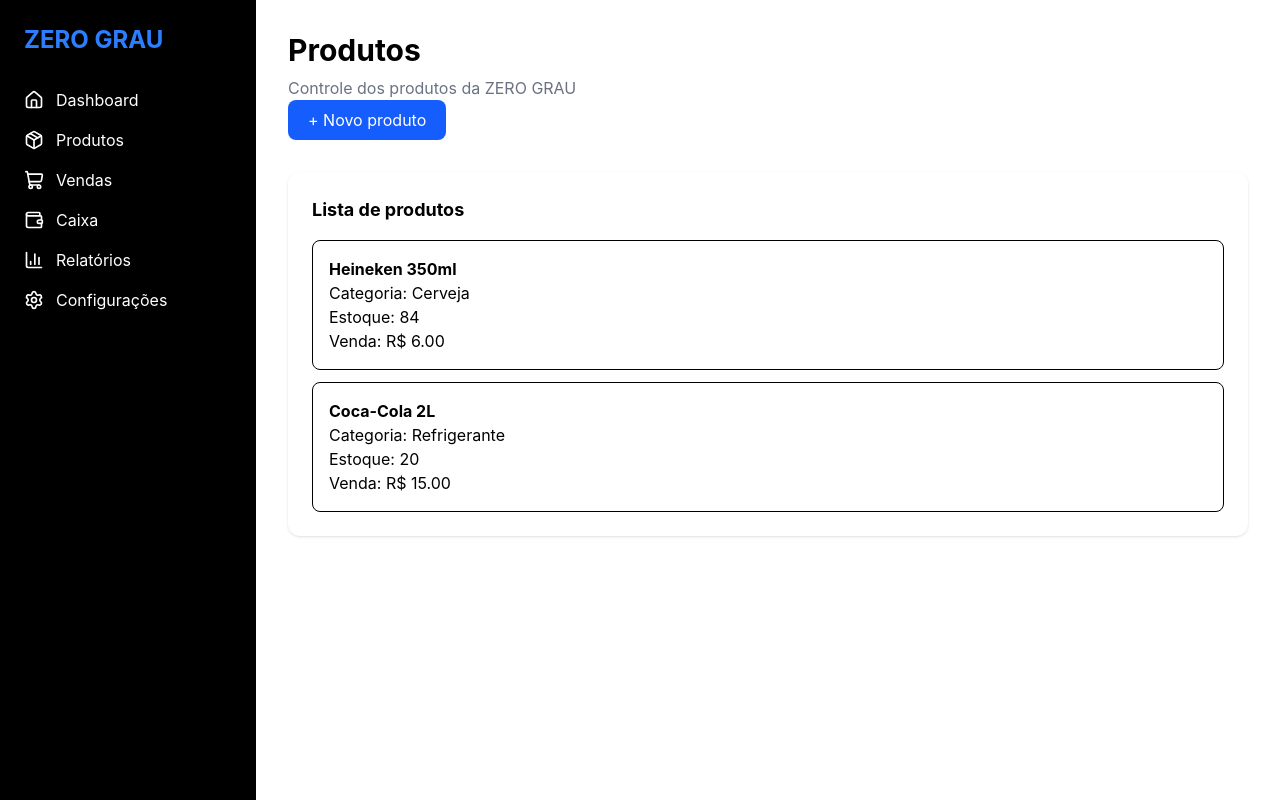
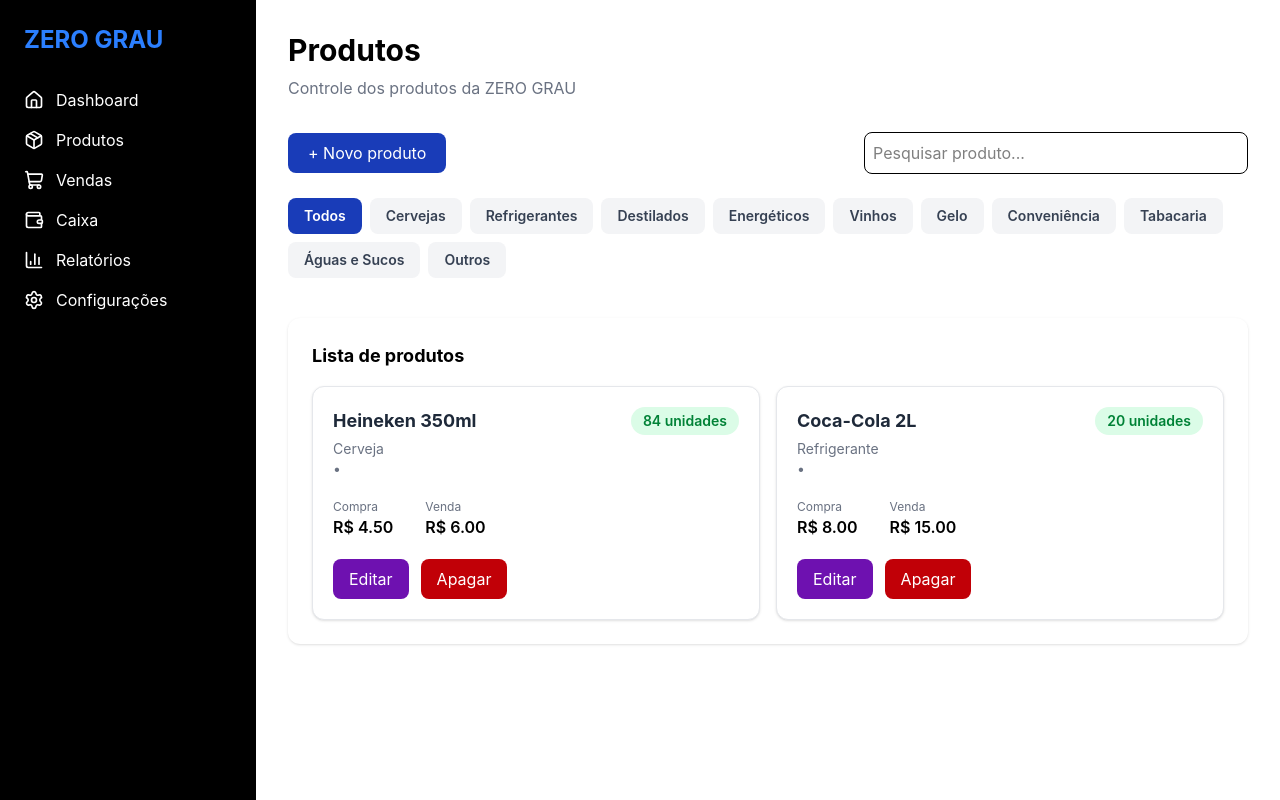
Before and after one commit to MyrellaS2/zero-grau-erp, a React (Vite) app: page /produtos in a window 1280 px wide. Built offline with nearby package versions, Linux system fonts and the light colour scheme.

Commit message:
Sistema de produtos com categorias marcas e filtros

```diff
--- /dev/null
+++ b/src/data/brands.ts
@@ -0,0 +1,13 @@
+export const brands = {
+  Cervejas: [
+    "Heineken",
+    "Brahma",
+    "Skol"
+  ],
+
+  Destilados: [
+    "Passport",
+    "Red Label",
+    "Smirnoff"
+  ]
+}
--- /dev/null
+++ b/src/data/categories.ts
@@ -0,0 +1,12 @@
+export const categories = [
+  "Cervejas",
+  "Refrigerantes",
+  "Destilados",
+  "Energéticos",
+  "Vinhos",
+  "Gelo",
+  "Conveniência",
+  "Tabacaria",
+  "Águas e Sucos",
+  "Outros"
+]
--- /dev/null
+++ b/src/data/volumes.ts
@@ -0,0 +1,66 @@
+export const volumes = {
+  Cervejas: [
+    "269 ml",
+    "300 ml",
+    "330 ml",
+    "350 ml",
+    "473 ml",
+    "600 ml",
+    "1 L"
+  ],
+
+  Refrigerantes: [
+    "200 ml",
+    "350 ml",
+    "600 ml",
+    "1 L",
+    "1,5 L",
+    "2 L",
+    "2,5 L",
+    "3 L"
+  ],
+
+  Destilados: [
+    "500 ml",
+    "600 ml",
+    "750 ml",
+    "900 ml",
+    "1 L"
+  ],
+
+  Energéticos: [
+    "250 ml",
+    "269 ml",
+    "473 ml",
+    "500 ml"
+  ],
+
+  Vinhos: [
+    "750 ml",
+    "1 L"
+  ],
+
+  Gelo: [
+    "5 kg",
+    "10 kg"
+  ],
+
+  Conveniência: [
+    "Unidade"
+  ],
+
+  Tabacaria: [
+    "Unidade"
+  ],
+
+  "Águas e Sucos": [
+    "300 ml",
+    "500 ml",
+    "1 L",
+    "2 L"
+  ],
+
+  Outros: [
+    "Unidade"
+  ]
+}
--- a/src/pages/Produtos.tsx
+++ b/src/pages/Produtos.tsx
@@ -1,21 +1,77 @@
-import { useState } from "react"
+import { useState, useEffect } from "react"
 import { products } from "../data/products"
+import { categories } from "../data/categories"
+import { brands } from "../data/brands"
+import { volumes } from "../data/volumes"
 
 function Produtos() {
   const [showForm, setShowForm] = useState(false)
-  const [productList, setProductList] = useState(products)
+  const [productList, setProductList] = useState(() => {
+  const saved = localStorage.getItem("products")
+
+  return saved ? JSON.parse(saved) : products
+})
   const [name, setName] = useState("")
 const [category, setCategory] = useState("")
+const [brand, setBrand] = useState("")
+const [volume, setVolume] = useState("")
+const [entryType, setEntryType] = useState("Unidade")
+const [quantity, setQuantity] = useState("")
+const [itemsPerPackage, setItemsPerPackage] = useState("")
 const [stock, setStock] = useState("")
 const [purchasePrice, setPurchasePrice] = useState("")
 const [salePrice, setSalePrice] = useState("")
+const [editingId, setEditingId] = useState<number | null>(null)
+const [search, setSearch] = useState("")
+const [selectedCategory, setSelectedCategory] = useState("Todos")
+useEffect(() => {
+  localStorage.setItem(
+    "products",
+    JSON.stringify(productList)
+  )
+}, [productList])
 function handleSaveProduct() {
+  const calculatedStock =
+  entryType === "Fardo"
+    ? Number(quantity) * Number(itemsPerPackage)
+    : Number(quantity)
+
+  if (editingId !== null) {
+
+    setProductList(
+      productList.map((product) =>
+        product.id === editingId
+          ? {
+    ...product,
+    name,
+    category,
+    brand,
+    volume,
+    entryType,
+    quantity,
+    itemsPerPackage,
+    stock: calculatedStock,
+    purchasePrice: Number(purchasePrice),
+    salePrice: Number(salePrice)
+  }
+          : product
+      )
+    )
+
+    setEditingId(null)
+
+  } else {
 
     const newProduct = {
   id: productList.length + 1,
   name,
   category,
-    stock: Number(stock),
+  brand,
+  volume,
+  entryType,
+  quantity,
+  itemsPerPackage,
+  stock: calculatedStock,
   purchasePrice: Number(purchasePrice),
   salePrice: Number(salePrice)
 }
@@ -25,9 +81,14 @@ function handleSaveProduct() {
       newProduct
     ])
 
+  }
+
   setName("")
   setCategory("")
   setStock("")
+  setQuantity("")
+setItemsPerPackage("")
+setEntryType("Unidade")
   setPurchasePrice("")
   setSalePrice("")
 
@@ -45,17 +106,51 @@ function handleSaveProduct() {
       </p>
 
 
+
+      <div className="mt-8 flex justify-between items-center">
+
   <button
     onClick={() => setShowForm(!showForm)}
-  className="bg-blue-600 text-white px-5 py-2 rounded-lg"
+    className="bg-blue-800 hover:bg-blue-900 text-white px-5 py-2 rounded-lg transition"
   >
     + Novo produto
   </button>
+
+  <input
+    type="text"
+    placeholder="Pesquisar produto..."
+    value={search}
+    onChange={(e) => setSearch(e.target.value)}
+    className="w-96 border rounded-lg p-2"
+  />
+
+</div>
+
+
+<div className="mt-6 flex gap-2 flex-wrap">
+
+  {["Todos", ...categories].map((item) => (
+    <button
+      key={item}
+      onClick={() => setSelectedCategory(item)}
+      className={`px-4 py-2 rounded-lg text-sm font-semibold ${
+        selectedCategory === item
+          ? "bg-blue-800 text-white"
+          : "bg-gray-100 text-gray-700"
+      }`}
+    >
+      {item}
+    </button>
+  ))}
+
+</div>
+
+
 {showForm && (
   <div className="mt-6 bg-white rounded-xl shadow p-6">
 
     <h2 className="font-bold text-lg">
-      Novo produto
+  {editingId !== null ? "Editar produto" : "Novo produto"}
 </h2>
 
 
@@ -68,20 +163,96 @@ function handleSaveProduct() {
   onChange={(e) => setName(e.target.value)}
 />
 
-      <input
+      <select
   className="border p-2 rounded w-full"
-  placeholder="Categoria"
   value={category}
-  onChange={(e) => setCategory(e.target.value)}
-/>
+  onChange={(e) => {
+    setCategory(e.target.value)
+    setBrand("")
+  }}
+>
+  <option value="">
+    Selecione uma categoria
+  </option>
+
+  {categories.map((item) => (
+    <option key={item} value={item}>
+      {item}
+    </option>
+  ))}
+
+</select>
+<select
+  className="border p-2 rounded w-full"
+  value={brand}
+  onChange={(e) => setBrand(e.target.value)}
+>
+  <option value="">
+    Selecione a marca
+  </option>
+
+  {category &&
+    brands[category as keyof typeof brands]?.map((item) => (
+      <option key={item} value={item}>
+        {item}
+      </option>
+    ))
+  }
+
+</select>
+<select
+  className="border p-2 rounded w-full"
+  value={volume}
+  onChange={(e) => setVolume(e.target.value)}
+>
+  <option value="">
+    Selecione o volume
+  </option>
+
+  {category &&
+  volumes[category as keyof typeof volumes]?.map((item) => (
+    <option key={item} value={item}>
+      {item}
+    </option>
+  ))
+}
+
+</select>
+
+      <select
+  className="border p-2 rounded w-full"
+  value={entryType}
+  onChange={(e) => setEntryType(e.target.value)}
+>
+  <option value="Unidade">
+    Unidade
+  </option>
+
+  <option value="Fardo">
+    Fardo
+  </option>
+
+</select>
+
 
 <input
   className="border p-2 rounded w-full"
-  placeholder="Quantidade em estoque"
+  placeholder="Quantidade comprada"
   type="number"
-  value={stock}
-  onChange={(e) => setStock(e.target.value)}
+  value={quantity}
+  onChange={(e) => setQuantity(e.target.value)}
 />
+
+
+{entryType === "Fardo" && (
+  <input
+    className="border p-2 rounded w-full"
+    placeholder="Quantidade de unidades no fardo"
+    type="number"
+    value={itemsPerPackage}
+    onChange={(e) => setItemsPerPackage(e.target.value)}
+  />
+)}
 
       <input
   className="border p-2 rounded w-full"
@@ -102,9 +273,9 @@ function handleSaveProduct() {
 
       <button
   onClick={handleSaveProduct}
-  className="bg-blue-600 text-white px-5 py-2 rounded-lg"
+  className="bg-blue-800 text-white px-5 py-2 rounded-lg"
 >
-  Salvar produto
+  {editingId !== null ? "Atualizar produto" : "Salvar produto"}
 </button>
 
     </div>
@@ -113,36 +284,121 @@ function handleSaveProduct() {
 )}
 
 
-      <div className="mt-8 bg-white rounded-xl shadow p-6">
+      <div className="mt-10 bg-white rounded-xl shadow p-6">
 
         <h2 className="font-bold text-lg">
           Lista de produtos
         </h2>
 
 
-        <div className="mt-4 space-y-3">
+        <div className="mt-4 grid grid-cols-1 lg:grid-cols-2 gap-4">
 
-          {productList.map((product) => (
+          {productList
+  .filter((product) =>
+    product.name.toLowerCase().includes(search.toLowerCase())
+  )
+  .filter((product) =>
+    selectedCategory === "Todos"
+      ? true
+      : product.category === selectedCategory
+  )
+  .map((product) => (
   <div
     key={product.id}
-              className="border rounded-lg p-4"
+    className="bg-white border border-gray-200 rounded-xl shadow-sm hover:shadow-md transition p-5"
   >
+    <div className="flex justify-between items-start">
 
-              <h3 className="font-bold">
+      <div>
+        <h3 className="text-lg font-bold text-gray-800">
           {product.name}
         </h3>
 
-              <p>
-                Categoria: {product.category}
+        <p className="text-sm text-gray-500 mt-1">
+  {product.category}
 </p>
 
-              <p>
-                Estoque: {product.stock}
+<p className="text-sm text-gray-500">
+  {product.brand} • {product.volume}
+</p>
+      </div>
+
+      <span
+        className={`px-3 py-1 rounded-full text-sm font-semibold ${
+          product.stock >= 20
+            ? "bg-green-100 text-green-700"
+            : product.stock > 5
+            ? "bg-yellow-100 text-yellow-700"
+            : "bg-red-100 text-red-700"
+        }`}
+      >
+        {product.stock} unidades
+      </span>
+
+    </div>
+
+    <div className="mt-5 flex gap-8">
+
+      <div>
+        <p className="text-xs text-gray-500">
+          Compra
         </p>
 
-              <p>
-                Venda: R$ {product.salePrice.toFixed(2)}
+        <p className="font-semibold">
+          R$ {product.purchasePrice.toFixed(2)}
         </p>
+      </div>
+
+      <div>
+        <p className="text-xs text-gray-500">
+          Venda
+        </p>
+
+        <p className="font-semibold">
+          R$ {product.salePrice.toFixed(2)}
+        </p>
+      </div>
+
+    </div>
+
+    <div className="mt-5 flex gap-3">
+
+      <button
+  onClick={() => {
+    setEditingId(product.id)
+
+    setName(product.name)
+    setCategory(product.category)
+
+    setBrand(product.brand)
+    setVolume(product.volume)
+    setEntryType(product.entryType)
+    setQuantity(product.quantity)
+    setItemsPerPackage(product.itemsPerPackage)
+
+    setStock(product.stock.toString())
+    setPurchasePrice(product.purchasePrice.toString())
+    setSalePrice(product.salePrice.toString())
+
+    setShowForm(true)
+  }}
+  className="bg-purple-800 hover:bg-purple-900 text-white px-4 py-2 rounded-lg transition"
+>
+  Editar
+</button>
+
+            <button
+        onClick={() => {
+          setProductList(
+            productList.filter((item) => item.id !== product.id)
+          )
+        }}
+        className="bg-red-700 hover:bg-red-800 text-white px-4 py-2 rounded-lg transition"
+      >
+        Apagar
+      </button>
+
+    </div>
 
   </div>
 ))}
```
Lines whose indentation alone changed are shown as unchanged.
